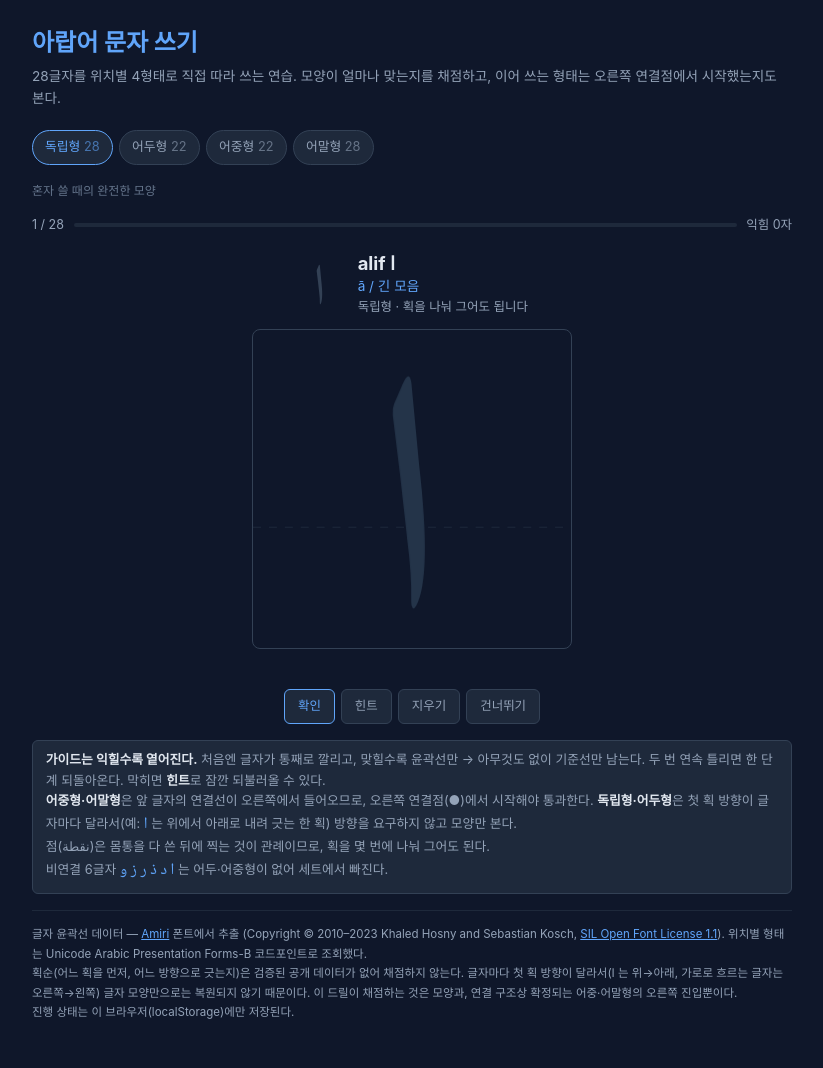
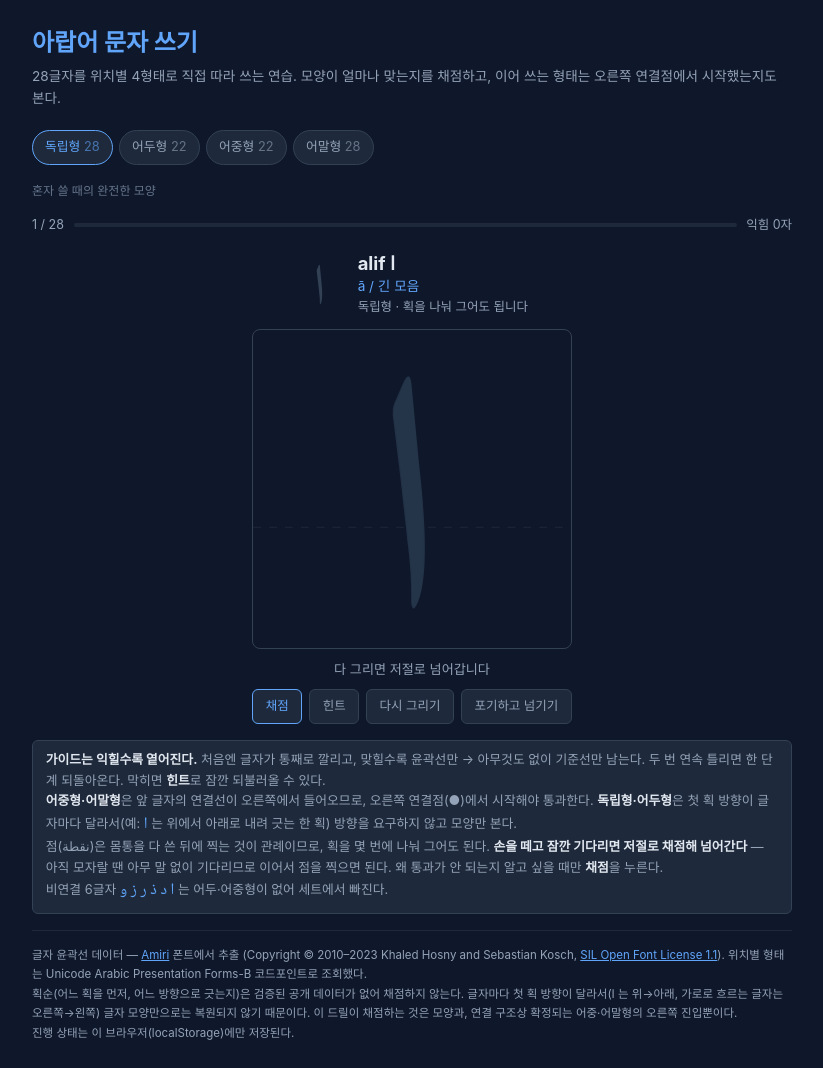
Before and after one commit to kidow/brain, a Jekyll site: the page drills/아랍어_문자_쓰기.html, which Jekyll copies as it is, in a window 1280 px wide. Shown: the whole page, without its empty margins (228-1051 px from the left). Built offline with Jekyll 4.4.1, drawn with Linux system fonts in a browser that asks for light colours; before the commit the page ends 1047 px from its top, so only the background shows below that.

Commit message:
fix: 쓰기 드릴에 자동 채점 추가, 점(نقطة) 미기입 통과 차단
채점하려면 버튼을 눌러야 하는 걸 몰라 건너뛰기로 넘기게 되는 흐름이었다.

- 손을 떼고 900ms 조용하면 스스로 채점해 통과 시 넘어간다. 아직 모자라면
  아무 말 없이 기다린다 — 몸통을 긋고 점을 찍기까지 멈칫하는 동안
  실패로 몰지 않기 위함. 채점 버튼은 "왜 안 되는지" 물을 때만 쓴다.
- 버튼 이름을 역할대로: 확인→채점, 지우기→다시 그리기, 건너뛰기→포기하고 넘기기.

점 검사를 추가했다. ب 를 몸통만 그려도 커버리지 84%로 통과하던 문제 —
점은 ب·ت·ث·ن 을 가르는 요소라 그냥 둘 수 없다. 글자 마스크를 연결 요소로
쪼개 각 덩어리가 최소 35% 덮이도록 요구한다.

실측(100형태): 완전 필기 최소덩어리 커버리지 최저 0.494, 몸통만 그렸을 때
최대 0.211 → 임계 0.35. 완전필기 100/100 통과, 점 있는 58형태 58/58 차단.

```diff
--- a/drills/아랍어_문자_쓰기.html
+++ b/drills/아랍어_문자_쓰기.html
@@ -110,10 +110,10 @@
     <div class="verdict" id="verdict"></div>
 
     <div class="toolbar">
-      <button id="btn-check" class="primary">확인</button>
+      <button id="btn-check" class="primary">채점</button>
       <button id="btn-hint">힌트</button>
-      <button id="btn-clear">지우기</button>
-      <button id="btn-skip">건너뛰기</button>
+      <button id="btn-clear">다시 그리기</button>
+      <button id="btn-skip">포기하고 넘기기</button>
     </div>
   </div>
 
@@ -130,7 +130,9 @@
     <strong>어중형·어말형</strong>은 앞 글자의 연결선이 오른쪽에서 들어오므로, 오른쪽 연결점(●)에서 시작해야 통과한다.
     <strong>독립형·어두형</strong>은 첫 획 방향이 글자마다 달라서(예: <span class="ar">ا</span> 는 위에서 아래로 내려 긋는 한 획)
     방향을 요구하지 않고 모양만 본다.<br>
-    점(نقطة)은 몸통을 다 쓴 뒤에 찍는 것이 관례이므로, 획을 몇 번에 나눠 그어도 된다.<br>
+    점(نقطة)은 몸통을 다 쓴 뒤에 찍는 것이 관례이므로, 획을 몇 번에 나눠 그어도 된다.
+    <strong>손을 떼고 잠깐 기다리면 저절로 채점해 넘어간다</strong> — 아직 모자랄 땐 아무 말 없이 기다리므로
+    이어서 점을 찍으면 된다. 왜 통과가 안 되는지 알고 싶을 때만 <strong>채점</strong>을 누른다.<br>
     비연결 6글자 <span class="ar">ا د ذ ر ز و</span> 는 어두·어중형이 없어 세트에서 빠진다.
   </div>
 
@@ -156,12 +158,18 @@
   //   마구 칠하기 최대 precision 0.414, 엉뚱한 직선 최대 coverage 0.244
   const COVER_MIN = 0.55;  // 글자 영역 중 덮은 비율
   const PREC_MIN  = 0.58;  // 그은 획 중 글자(+붓 굵기 여유) 안에 든 비율
+  const PART_MIN  = 0.35;  // 떨어진 덩어리(점) 각각이 최소 이만큼은 덮여야
 
   // 오른쪽에서 이어받는 형태 — 앞 글자의 연결선이 오른쪽에서 들어오므로
   // 붓이 오른쪽에서 진입하는 것이 구조적으로 확정된다.
   // 독립형·어두형의 첫 획 방향은 글자마다 다르고(alif는 위→아래) 검증된 공개
   // 데이터가 없어 방향을 요구하지 않는다.
   const RIGHT_ENTRY_SETS = ['medi', 'fina'];
+
+  // 손을 뗀 뒤 이만큼 조용하면 스스로 채점한다.
+  // 통과면 넘어가고, 아직 모자라면 아무 말 없이 기다린다 — 몸통을 긋고 점을 찍기까지
+  // 멈칫하는 동안 "틀렸다"고 몰아붙이지 않기 위함. 명시적 채점은 확인 버튼.
+  const AUTO_MS = 900;
   const RTL_AT    = 0.45;  // 첫 점이 글자 폭의 오른쪽 이 지점보다 오른쪽이어야
   const BRUSH_VB  = 26;    // 붓 굵기 (VB 좌표계)
   const VB        = 300;   // 내부 좌표계
@@ -235,6 +243,27 @@
       return { arr, n };
     };
     const fill = rasterize(g => { g.fillStyle = '#fff'; g.fill(path); });
+
+    // 글자를 떨어진 덩어리로 쪼갠다 — 몸통과 점(نقطة)이 각각 하나씩 잡힌다.
+    // 점은 ب·ت·ث·ن 을 가르는 요소라 몸통만 그려도 통과하는 일이 없어야 한다.
+    const comp = new Int16Array(MASK * MASK).fill(-1);
+    const compArea = [];
+    for (let i = 0; i < MASK * MASK; i++) {
+      if (!fill.arr[i] || comp[i] >= 0) continue;
+      const id = compArea.length;
+      let n = 0;
+      const stack = [i];
+      comp[i] = id;
+      while (stack.length) {
+        const p = stack.pop(); n++;
+        const x = p % MASK, y = (p / MASK) | 0;
+        if (x > 0 && fill.arr[p - 1] && comp[p - 1] < 0) { comp[p - 1] = id; stack.push(p - 1); }
+        if (x < MASK - 1 && fill.arr[p + 1] && comp[p + 1] < 0) { comp[p + 1] = id; stack.push(p + 1); }
+        if (y > 0 && fill.arr[p - MASK] && comp[p - MASK] < 0) { comp[p - MASK] = id; stack.push(p - MASK); }
+        if (y < MASK - 1 && fill.arr[p + MASK] && comp[p + MASK] < 0) { comp[p + MASK] = id; stack.push(p + MASK); }
+      }
+      compArea.push(n);
+    }
     const dil = rasterize(g => {
       g.fillStyle = '#fff'; g.strokeStyle = '#fff';
       g.lineWidth = BRUSH_VB; g.lineJoin = 'round'; g.lineCap = 'round';
@@ -389,31 +424,61 @@
     }
     const d = iCtx.getImageData(0, 0, MASK, MASK).data;
     let ink = 0, onGlyph = 0, nearGlyph = 0;
+    const hit = new Array(cur.compArea.length).fill(0);
     for (let i = 0; i < MASK * MASK; i++) {
-      if (d[i * 4 + 3] > 90) { ink++; if (cur.mask[i]) onGlyph++; if (cur.near[i]) nearGlyph++; }
+      if (d[i * 4 + 3] > 90) {
+        ink++;
+        if (cur.mask[i]) { onGlyph++; hit[cur.comp[i]]++; }
+        if (cur.near[i]) nearGlyph++;
+      }
     }
+    // 아주 작은 조각(폰트 윤곽선 부스러기)은 빼고, 점처럼 의미 있는 덩어리만 본다
+    let missedPart = -1, worst = 1;
+    cur.compArea.forEach((a, id) => {
+      if (a < cur.area * 0.02) return;
+      const c = hit[id] / a;
+      if (c < worst) { worst = c; missedPart = id; }
+    });
     return {
       coverage: cur.area ? onGlyph / cur.area : 0,
       precision: ink ? nearGlyph / ink : 0,
+      partCoverage: missedPart < 0 ? 1 : worst,
+      parts: cur.compArea.filter(a => a >= cur.area * 0.02).length,
       ink,
     };
   }
 
+  // 판정만 하고 부작용은 없다 — 자동 채점과 수동 채점이 같은 기준을 쓰도록.
+  function judge() {
+    const { coverage, precision, partCoverage, parts } = measure();
+    const [bx0, , bx1] = cur.bbox;
+    const first = strokes[0][0];
+    const entryOK = !needsRightEntry() || first.x >= bx0 + (bx1 - bx0) * RTL_AT;
+    const pct = Math.round(coverage * 100);
+
+    if (!entryOK) return { ok: false, pct, msg: `오른쪽 연결점에서 시작하세요. (모양 ${pct}%)` };
+    if (coverage < COVER_MIN) return { ok: false, pct, msg: `덜 채워졌습니다 — 모양 ${pct}%` };
+    if (parts > 1 && partCoverage < PART_MIN)
+      return { ok: false, pct, msg: `점(نقطة)까지 찍어야 합니다. (몸통 ${pct}%)` };
+    if (precision < PREC_MIN) return { ok: false, pct, msg: `선이 글자 밖으로 많이 벗어났습니다. (모양 ${pct}%)` };
+    return { ok: true, pct };
+  }
+
+  // 손을 뗀 뒤 자동 실행. 통과일 때만 반응하고, 모자라면 조용히 기다린다
+  // (점을 아직 안 찍었을 수 있으므로 실패로 몰지 않는다).
+  function autoCheck() {
+    if (!cur || advancing || !strokes.length) return;
+    const r = judge();
+    if (r.ok) pass(r.pct);
+  }
+
+  // 확인 버튼 — 왜 통과가 안 되는지 알려 주고, 실패는 기록에 반영한다.
   function check() {
     if (!cur) return;
     if (!strokes.length) { setVerdict('먼저 글자를 따라 그어 보세요.', ''); return; }
-
-    const { coverage, precision, ink } = measure();
-    const [bx0, , bx1] = cur.bbox;
-    const first = strokes[0][0];
-    const entryOK = !needsRightEntry() || first.x >= bx0 + (bx1 - bx0) * RTL_AT;
-
-    const pct = Math.round(coverage * 100);
-    if (!entryOK) return fail(`오른쪽 연결점에서 시작하세요. (모양 ${pct}%)`);
-    if (coverage < COVER_MIN) return fail(`덜 채워졌습니다 — 모양 ${pct}%`);
-    if (precision < PREC_MIN) return fail(`선이 글자 밖으로 많이 벗어났습니다. (모양 ${pct}%)`);
-
-    pass(pct);
+    clearTimeout(autoTimer);
+    const r = judge();
+    if (r.ok) pass(r.pct); else fail(r.msg);
   }
 
   function fail(msg) {
@@ -441,9 +506,10 @@
 
   // ── 진행 ──────────────────────────────────────────────────────
   function loadChar() {
+    clearTimeout(autoTimer);
     strokes = []; live = null;
     failStreak = 0; charDirty = false; rescue = 0; hintUntil = 0;
-    setVerdict('', '');
+    setVerdict('다 그리면 저절로 넘어갑니다', '');
     if (qPos >= queue.length) { showDone(); return; }
     cur = prepare(queue[qPos]);
     renderPrompt();
@@ -504,9 +571,15 @@
   // ── 버튼 ──────────────────────────────────────────────────────
   $('btn-check').addEventListener('click', check);
   $('btn-hint').addEventListener('click', () => { hintUntil = Date.now() + 2500; draw(); setTimeout(draw, 2600); });
-  $('btn-clear').addEventListener('click', () => { strokes = []; live = null; setVerdict('', ''); draw(); });
+  $('btn-clear').addEventListener('click', () => {
+    clearTimeout(autoTimer);
+    strokes = []; live = null;
+    setVerdict('다 그리면 저절로 넘어갑니다', '');
+    draw();
+  });
   $('btn-skip').addEventListener('click', () => {
     if (advancing) return;
+    clearTimeout(autoTimer);
     charDirty = true;
     const st = rec(DATA.sets[setIdx].id, cur.ch.k);
     st.miss++; st.ok = Math.max(0, st.ok - 1); missed.push(cur.ch);
```
Also changed, not shown: other parts of drills/아랍어_문자_쓰기.html (+9 -2 lines).
